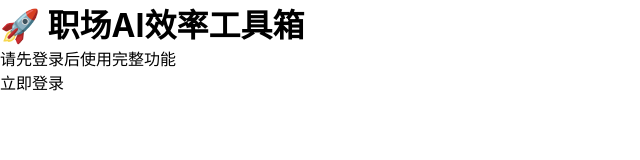
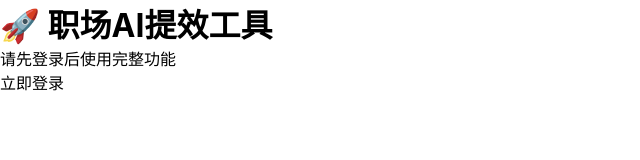
Before and after one commit to LinArtStudio/ai-efficiency-assistant, a Next.js app: page /dashboard in a window 1280 px wide. Shown: the top 160 px of the page, without its empty margins (0-640 px from the left). Built offline with nearby package versions, Linux system fonts and the light colour scheme; no server answers.

Commit message:
refactor: 项目名称全面改为'职场AI提效工具'
- layout.tsx: title和description
- page.tsx: header和footer
- login/page.tsx: 标题
- dashboard/page.tsx: 标题
- public/index.html: 标题和footer
- README.md: 标题

```diff
--- a/public/index.html
+++ b/public/index.html
@@ -3,7 +3,7 @@
 <head>
     <meta charset="UTF-8">
     <meta name="viewport" content="width=device-width, initial-scale=1.0">
-    <title>AI工具箱 - 让每个人都用得起AI</title>
+    <title>职场AI提效工具 - 让每个人都用得起AI</title>
     <meta name="description" content="AI求职工具和AI办公效率工具，帮你提升职场竞争力">
     <meta name="keywords" content="AI工具,求职,AI办公,效率工具,周报">
     <style>
@@ -84,7 +84,7 @@
 </head>
 <body>
     <div class="container">
-        <h1>🚀 AI工具箱</h1>
+        <h1>🚀 职场AI提效工具</h1>
         <p class="subtitle">让每个人都用得起AI</p>
 
         <div class="cards">
@@ -103,7 +103,7 @@
             </div>
         </div>
 
-        <p class="footer">© 2026 AI工具箱 - 让每个人都用得起AI</p>
+        <p class="footer">© 2026 职场AI提效工具 - 让每个人都用得起AI</p>
     </div>
 </body>
 </html>
--- a/src/app/dashboard/page.tsx
+++ b/src/app/dashboard/page.tsx
@@ -74,7 +74,7 @@ export default function DashboardPage() {
       <div className="min-h-screen bg-gradient-to-b from-blue-50 to-white flex items-center justify-center">
         <div className="max-w-md w-full mx-4">
           <div className="bg-white rounded-xl shadow-md p-8 text-center">
-            <h1 className="text-2xl font-bold text-blue-600 mb-4">🚀 职场AI效率工具箱</h1>
+            <h1 className="text-2xl font-bold text-blue-600 mb-4">🚀 职场AI提效工具</h1>
             <p className="text-gray-500 mb-6">用户系统暂未开放</p>
             <Link
               href="/"
@@ -93,7 +93,7 @@ export default function DashboardPage() {
       <div className="min-h-screen bg-gradient-to-b from-blue-50 to-white flex items-center justify-center">
         <div className="max-w-md w-full mx-4">
           <div className="bg-white rounded-xl shadow-md p-8 text-center">
-            <h1 className="text-2xl font-bold text-blue-600 mb-4">🚀 职场AI效率工具箱</h1>
+            <h1 className="text-2xl font-bold text-blue-600 mb-4">🚀 职场AI提效工具</h1>
             <p className="text-gray-500 mb-6">请先登录后使用完整功能</p>
             <Link
               href="/login"
@@ -111,7 +111,7 @@ export default function DashboardPage() {
     <div className="min-h-screen bg-gradient-to-b from-blue-50 to-white">
       <header className="bg-white shadow-sm">
         <div className="max-w-6xl mx-auto px-4 py-4 flex justify-between items-center">
-          <h1 className="text-2xl font-bold text-blue-600">🚀 职场AI效率工具箱</h1>
+          <h1 className="text-2xl font-bold text-blue-600">🚀 职场AI提效工具</h1>
           <button
             onClick={handleLogout}
             className="px-4 py-2 text-sm text-gray-600 hover:text-gray-900 hover:bg-gray-50 rounded-lg transition-colors"
--- a/src/app/layout.tsx
+++ b/src/app/layout.tsx
@@ -2,8 +2,8 @@ import type { Metadata } from 'next'
 import './globals.css'
 
 export const metadata: Metadata = {
-  title: '职场AI提效工具箱 - 周报/会议纪要/邮件/润色/翻译',
-  description: '职场人的AI效率工具箱，一键生成专业周报、会议纪要、商务邮件，支持文案润色和中英翻译。免费使用！',
+  title: '职场AI提效工具 - 周报/会议纪要/邮件/润色/翻译',
+  description: '职场人的AI提效工具，一键生成专业周报、会议纪要、商务邮件，支持文案润色和中英翻译。免费使用！',
   keywords: 'AI周报,会议纪要,AI邮件,文案润色,AI翻译,职场效率,办公工具',
 }
 
--- a/src/app/login/page.tsx
+++ b/src/app/login/page.tsx
@@ -56,7 +56,7 @@ export default function LoginPage() {
       <div className="min-h-screen bg-gradient-to-b from-blue-50 to-white flex items-center justify-center">
         <div className="max-w-md w-full mx-4">
           <div className="bg-white rounded-xl shadow-md p-8 text-center">
-            <h1 className="text-2xl font-bold text-blue-600 mb-4">🚀 职场AI效率工具箱</h1>
+            <h1 className="text-2xl font-bold text-blue-600 mb-4">🚀 职场AI提效工具</h1>
             <p className="text-gray-500 mb-6">登录功能暂未开放</p>
             <Link
               href="/"
--- a/src/app/page.tsx
+++ b/src/app/page.tsx
@@ -207,7 +207,7 @@ export default function Home() {
       {/* Header */}
       <header className="bg-white shadow-sm">
         <div className="max-w-6xl mx-auto px-4 py-4">
-          <h1 className="text-2xl font-bold text-blue-600">🚀 职场AI效率工具箱</h1>
+          <h1 className="text-2xl font-bold text-blue-600">🚀 职场AI提效工具</h1>
           <p className="text-gray-500 mt-1">周报/邮件/会议纪要，一键搞定</p>
         </div>
       </header>
@@ -368,7 +368,7 @@ export default function Home() {
       {/* Footer */}
       <footer className="bg-gray-50 mt-12">
         <div className="max-w-6xl mx-auto px-4 py-6 text-center text-gray-500">
-          <p>© 2026 职场AI效率工具箱 - 让每个人都用得起AI</p>
+          <p>© 2026 职场AI提效工具 - 让每个人都用得起AI</p>
         </div>
       </footer>
     </div>
```
Also changed, not shown: 1 other file (tests, documents, lock files or other folders).
